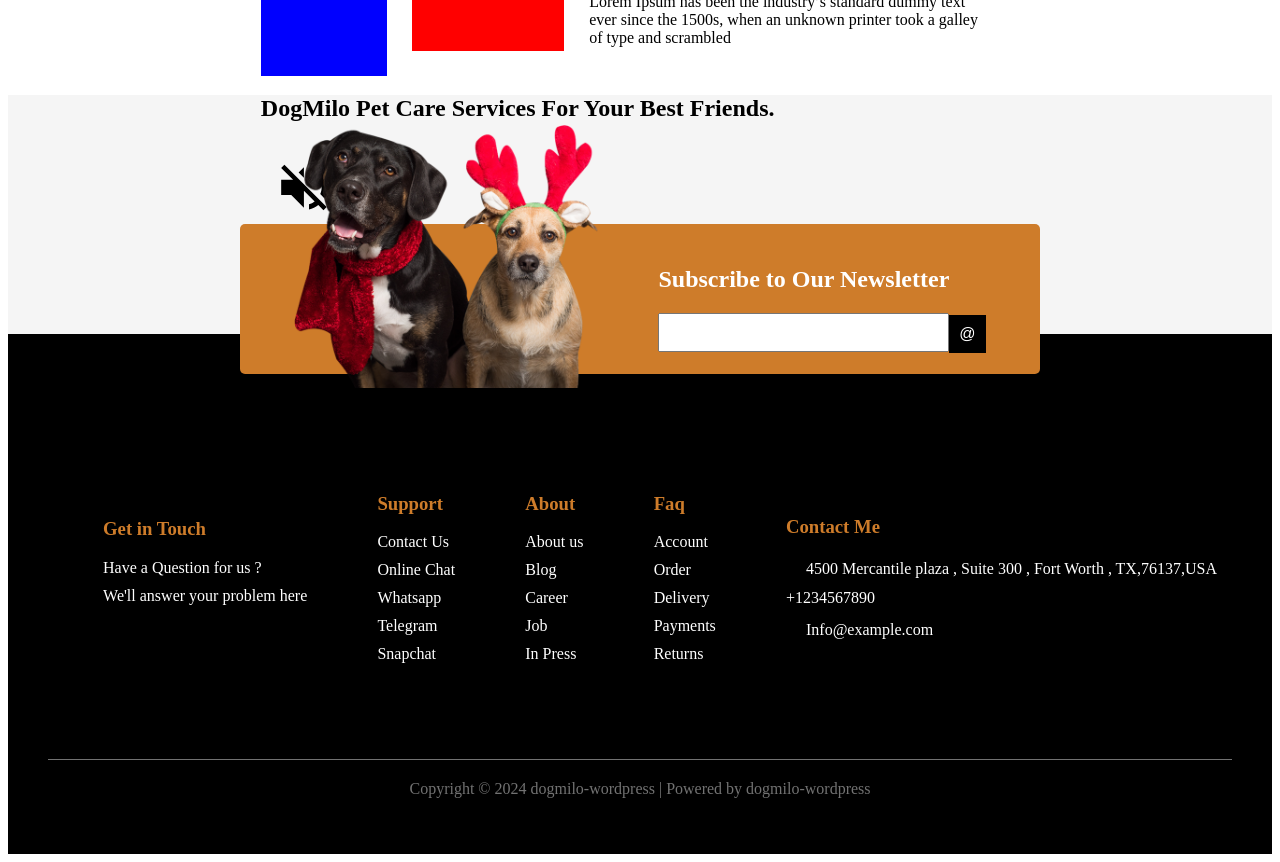
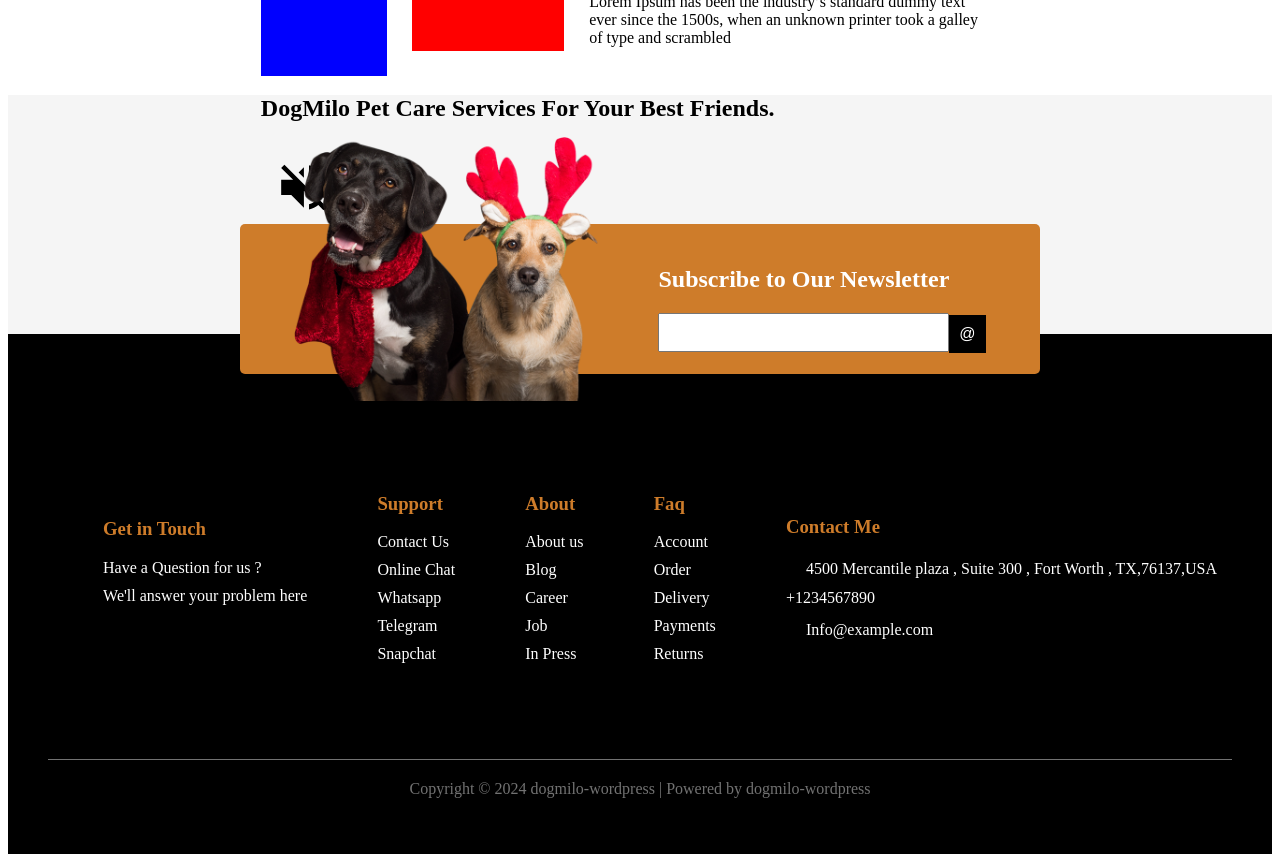
Before and after one commit to maurocazzato/proj-html-vuejs, a Vue app: page / in a window 1280 px wide. Shown: the part 4980-5842 px from the top of the page. Built offline with nearby package versions, Linux system fonts and the light colour scheme; the HTML template or start-up script is replaced by a standard one.

Commit message:
png footer size

```diff
--- a/src/components/appFooter.vue
+++ b/src/components/appFooter.vue
@@ -182,7 +182,7 @@ export default {
 
         .contact-form img {
            width: 40%;
-           margin-bottom: 85px;
+           margin-bottom: 60px;
            margin-right: 60px;
         }
 
```
